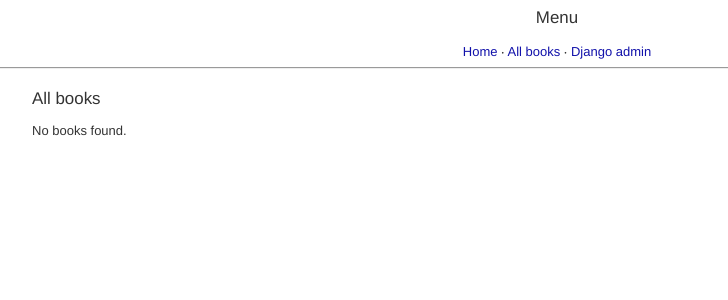
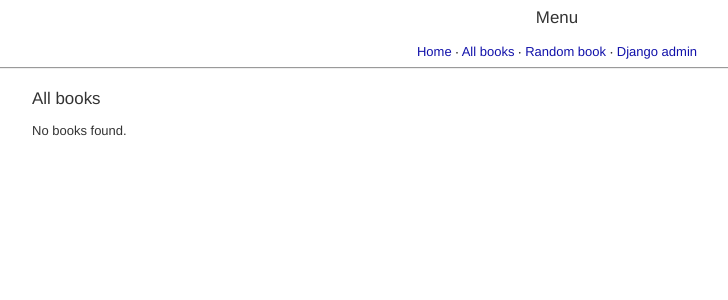
Before and after one commit to jd7h/josephine, a Django app: template josephine/booklist/templates/booklist/all.html in a window 1280 px wide. Shown: the top 300 px of the page, without its empty margins (89-817 px from the left). Run offline with Django 3.2, Linux system fonts and the light colour scheme; the template is opened without the code that fills it, so the values that code supplies are empty.

Commit message:
Add random book button

```diff
--- a/josephine/booklist/templates/menu.html
+++ b/josephine/booklist/templates/menu.html
@@ -4,6 +4,8 @@
  ‧
 <a href={% url 'booklist:all' %}>All books</a>
  ‧
+<a href={% url 'booklist:random' %}>Random book</a>
+ ‧
 <a href="/admin">Django admin</a>
 </div>
 <hr>
--- a/josephine/booklist/urls.py
+++ b/josephine/booklist/urls.py
@@ -10,5 +10,5 @@ urlpatterns = [
     path('shelf/<int:shelf_id>/', views.shelf, name='shelf'),
     path('status/<int:status_id>/', views.status, name='status'),
     path('<int:book_id>/rate/', views.rate, name='rate'),
-
+    path('random/', views.random, name='random'),
 ]
--- a/josephine/booklist/views.py
+++ b/josephine/booklist/views.py
@@ -72,3 +72,7 @@ def shelf(request, shelf_id):
         'shelf_books' : books
     }
     return render(request, 'booklist/shelf.html', context)
+
+def random(request):
+    random_book = Book.objects.order_by('?').first() # this is slow if you're book db is large
+    return HttpResponseRedirect(reverse('booklist:detail', args=(random_book.id,)))
```
